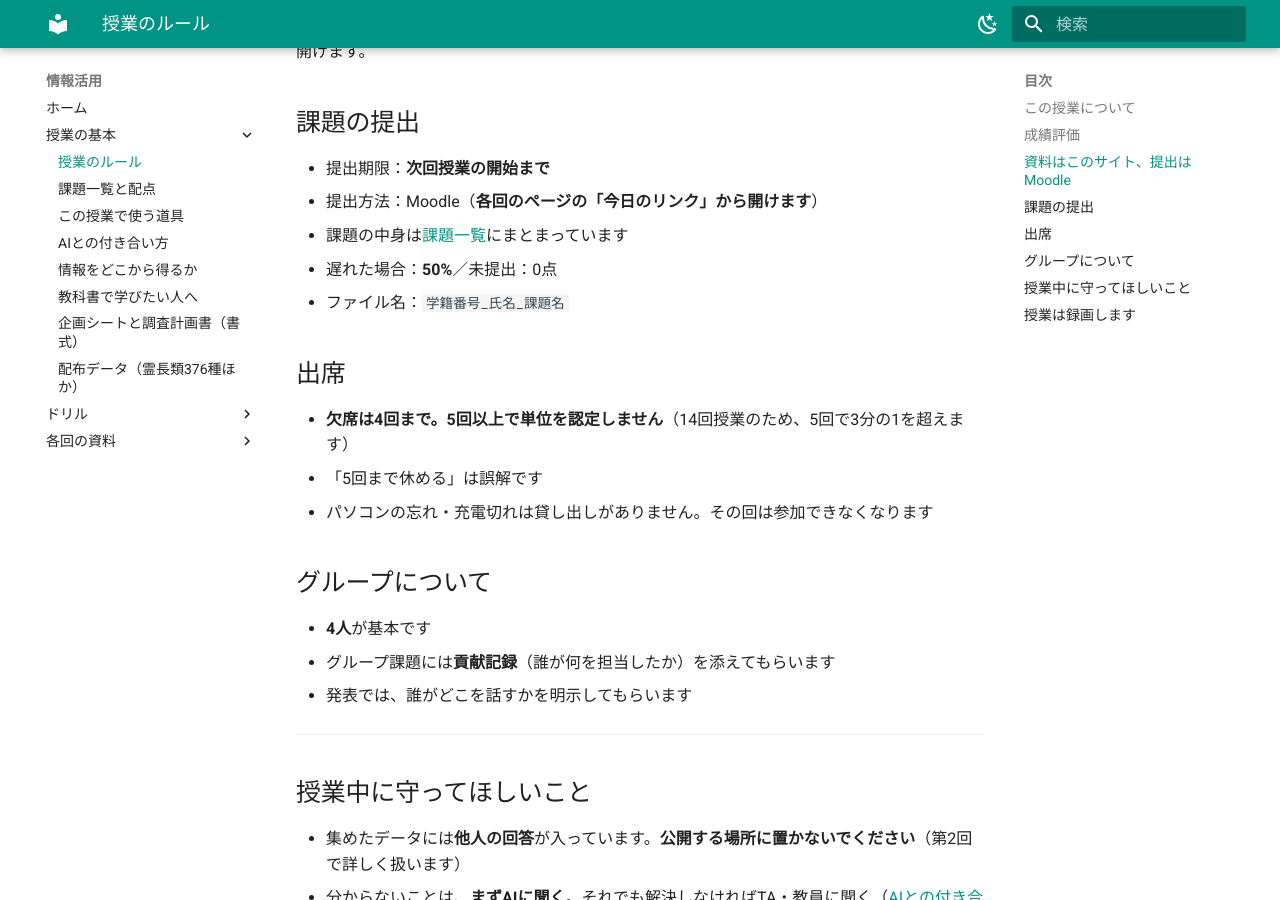
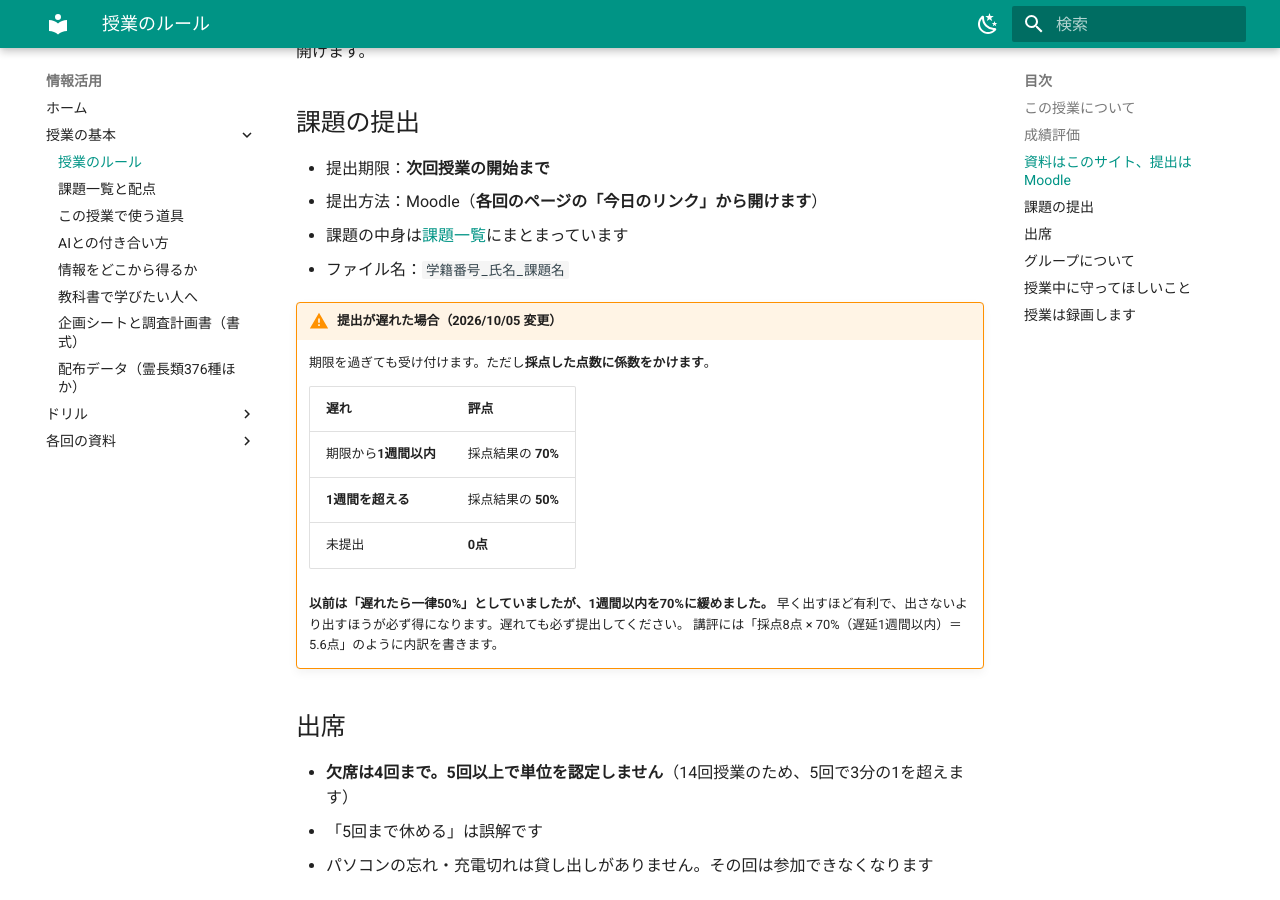
Before and after one commit to aonoa68/joho-katsuyo, an MkDocs documentation site: the page built from docs/rules.md, in a window 1280 px wide and 900 px high, scrolled down 904 px. Built offline with MkDocs 1.6.1 and Material for MkDocs 9.7.7, drawn with Linux system fonts in a browser that asks for light colours.

Commit message:
遅延提出を「一律50%」から二段階（1週間以内70%／1週間超50%）に緩和
これまで rules.md / assignments.md に「遅れた場合：50%」と公表していたが、
早く出すほど有利になるよう二段階に変更した。

- 期限から1週間以内：採点結果の70%
- 1週間を超える：採点結果の50%
- 未提出：0点

学生に不利な変更ではないが、公表済みのルールの変更なので、
rules.md の見出しに変更日（2026/10/05）と変更前の内容を明記した。
assignments.md の共通ルールからは rules.md の該当節へリンクした。

Co-Authored-By: Claude Opus 5 (1M context) <noreply@anthropic.com>
Claude-Session: https://claude.ai/code/session_01VNG6MY7caqH6ZBqg92AUZE

```diff
--- a/docs/rules.md
+++ b/docs/rules.md
@@ -32,8 +32,20 @@ Moodleを資料探しに使う必要はありません。**Moodleは提出する
 - 提出期限：**次回授業の開始まで**
 - 提出方法：Moodle（**各回のページの「今日のリンク」から開けます**）
 - 課題の中身は[課題一覧](assignments.md)にまとまっています
-- 遅れた場合：**50%**／未提出：0点
 - ファイル名：`学籍番号_氏名_課題名`
+
+!!! warning "提出が遅れた場合（2026/10/05 変更）"
+    期限を過ぎても受け付けます。ただし**採点した点数に係数をかけます**。
+
+    | 遅れ | 評点 |
+    |---|---|
+    | 期限から**1週間以内** | 採点結果の **70%** |
+    | **1週間を超える** | 採点結果の **50%** |
+    | 未提出 | **0点** |
+
+    **以前は「遅れたら一律50%」としていましたが、1週間以内を70%に緩めました。**
+    早く出すほど有利で、出さないより出すほうが必ず得になります。遅れても必ず提出してください。
+    講評には「採点8点 × 70%（遅延1週間以内）＝ 5.6点」のように内訳を書きます。
 
 ## 出席
 
```
Also changed, not shown: docs/assignments.md (+1 -1 lines).
